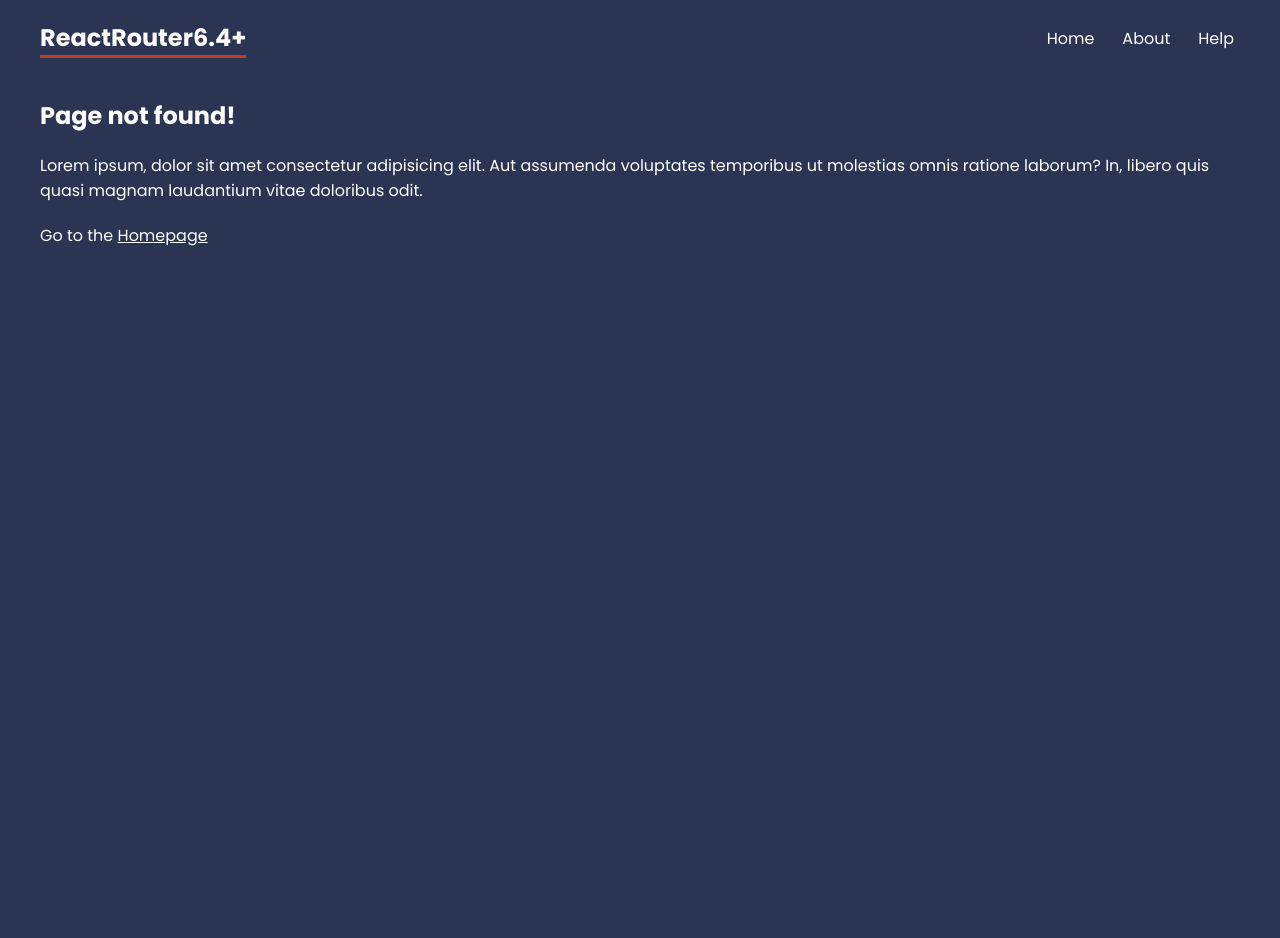
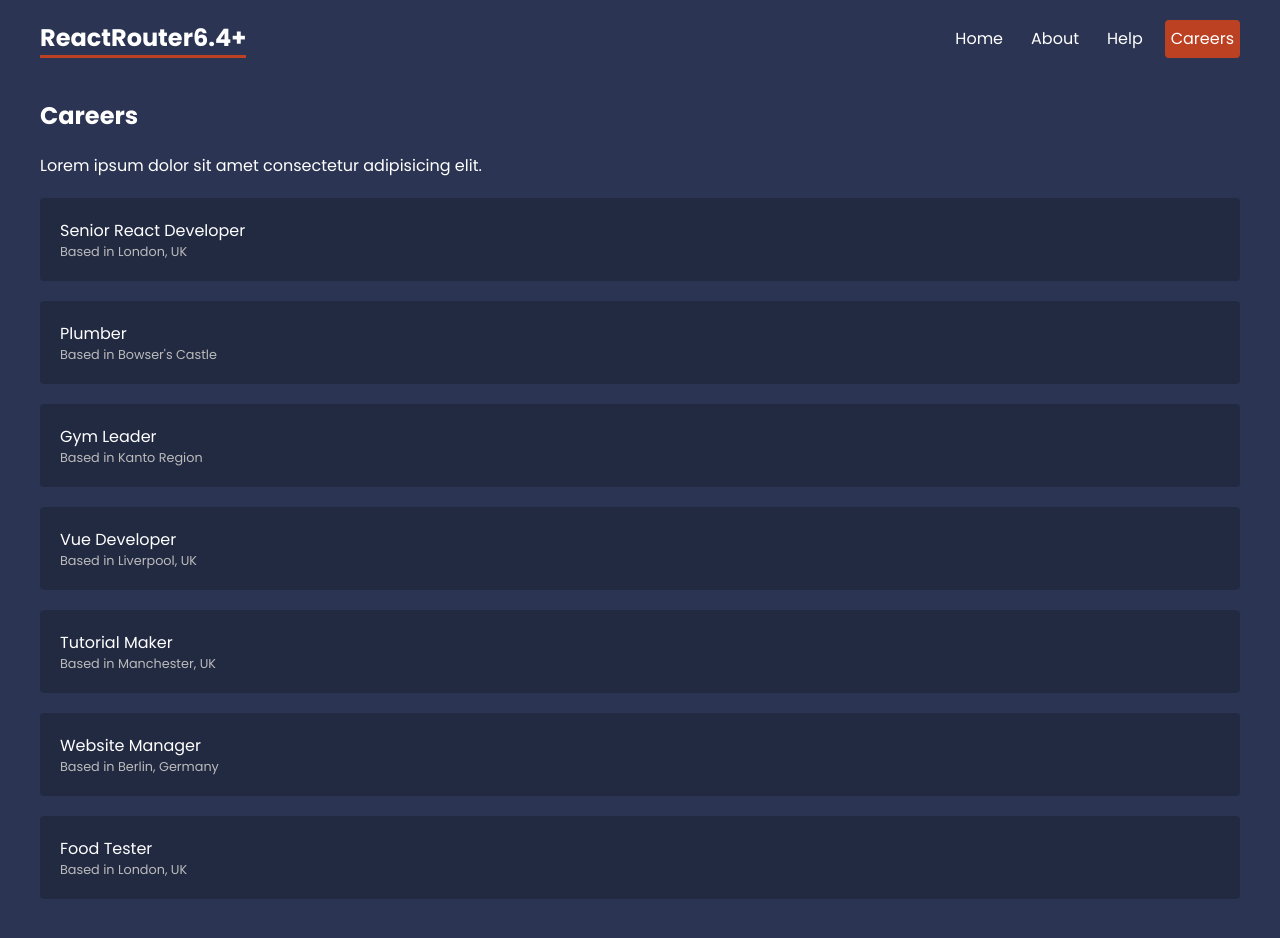
Before and after one commit to VaibhaoHatwar/ReactRouter6.4-, a React (Vite) app: page /careers in a window 1280 px wide. Shown: the top 938 px of the page. Before the commit the page ends 800 px from the top, so only its background shows below. Built offline with nearby package versions, Linux system fonts and the light colour scheme; data requests are answered from the project's data file.

Commit message:
Added loader function inside routes to frtch data from API's

```diff
--- /dev/null
+++ b/data/db.json
@@ -0,0 +1,46 @@
+{
+  "careers": [
+    {
+      "id": 1,
+      "title": "Senior React Developer",
+      "salary": 50000,
+      "location": "London, UK"
+    },
+    {
+      "id": 2,
+      "title": "Plumber",
+      "salary": 40000,
+      "location": "Bowser's Castle"
+    },
+    {
+      "id": 3,
+      "title": "Gym Leader",
+      "salary": 75000,
+      "location": "Kanto Region"
+    },
+    {
+      "id": 4,
+      "title": "Vue Developer",
+      "salary": 40000,
+      "location": "Liverpool, UK"
+    },
+    {
+      "id": 5,
+      "title": "Tutorial Maker",
+      "salary": 35000,
+      "location": "Manchester, UK"
+    },
+    {
+      "id": 6,
+      "title": "Website Manager",
+      "salary": 50000,
+      "location": "Berlin, Germany"
+    },
+    {
+      "id": 7,
+      "title": "Food Tester",
+      "salary": 30000,
+      "location": "London, UK"
+    }
+  ]
+}
--- a/src/App.jsx
+++ b/src/App.jsx
@@ -1,20 +1,22 @@
 import {
   createBrowserRouter,
+  createRoutesFromElements,
   Route,
   RouterProvider,
-  createRoutesFromElements,
 } from "react-router-dom"
 
 // pages
+import Home from "./pages/Home"
 import About from "./pages/About"
-import Home from "./pages/Home"
 import Faq from "./pages/help/Faq"
 import Contact from "./pages/help/Contact"
+import NotFound from "./pages/NotFound"
+import Careers, { careersLoader } from "./pages/careers/Careers"
 
 // layouts
-import RootLayout from "./layout/RootLayout"
-import HelpLayout from "./layout/HelpLayout"
-import NotFound from "./pages/NotFound"
+import RootLayout from "./layouts/RootLayout"
+import CareersLayout from "./layouts/CareersLayout"
+import HelpLayout from "./layouts/HelpLayout"
 
 const router = createBrowserRouter(
   createRoutesFromElements(
@@ -24,6 +26,9 @@
       <Route path="help" element={<HelpLayout />}>
         <Route path="faq" element={<Faq />} />
         <Route path="contact" element={<Contact />} />
+      </Route>
+      <Route path="careers" element={<CareersLayout />}>
+        <Route index element={<Careers />} loader={careersLoader} />
       </Route>
 
       <Route path="*" element={<NotFound />} />
--- a/src/index.css
+++ b/src/index.css
@@ -104,6 +104,24 @@
 }
 
 /* careers list */
+.careers > a {
+  display: block;
+  background: rgba(0, 0, 0, 0.2);
+  padding: 20px;
+  border-radius: 4px;
+  margin: 20px 0;
+  text-decoration: none;
+}
+.careers > a:hover p {
+  color: var(--primary);
+}
+.careers p {
+  margin: 0;
+}
+.careers > a p:last-child {
+  font-size: 0.8em;
+  color: #bbb;
+}
 
 /* careers details */
 
--- /dev/null
+++ b/src/layouts/CareersLayout.jsx
@@ -0,0 +1,13 @@
+import React from "react"
+import { Outlet } from "react-router-dom"
+
+export default function CareersLayout() {
+  return (
+    <div className="careers-layout">
+      <h2>Careers</h2>
+      <p>Lorem ipsum dolor sit amet consectetur adipisicing elit.</p>
+
+      <Outlet />
+    </div>
+  )
+}
--- a/src/layout/RootLayout.jsx
+++ b/src/layouts/RootLayout.jsx
@@ -9,6 +9,7 @@
           <NavLink to="/">Home</NavLink>
           <NavLink to="/about">About</NavLink>
           <NavLink to="/help">Help</NavLink>
+          <NavLink to="/careers">Careers</NavLink>
         </nav>
       </header>
       <main>
--- /dev/null
+++ b/src/pages/careers/Careers.jsx
@@ -0,0 +1,23 @@
+import { Link, useLoaderData } from "react-router-dom"
+
+export default function Careers() {
+  const careers = useLoaderData()
+
+  return (
+    <div className="careers">
+      {careers.map((career) => (
+        <Link to="/" key={career.id}>
+          <p>{career.title}</p>
+          <p>Based in {career.location}</p>
+        </Link>
+      ))}
+    </div>
+  )
+}
+
+// data loader function
+export const careersLoader = async () => {
+  const res = await fetch("http://localhost:4000/careers")
+
+  return res.json()
+}
```
Also changed, not shown: src/layouts/HelpLayout.jsx (renamed from src/layout/HelpLayout.jsx).
